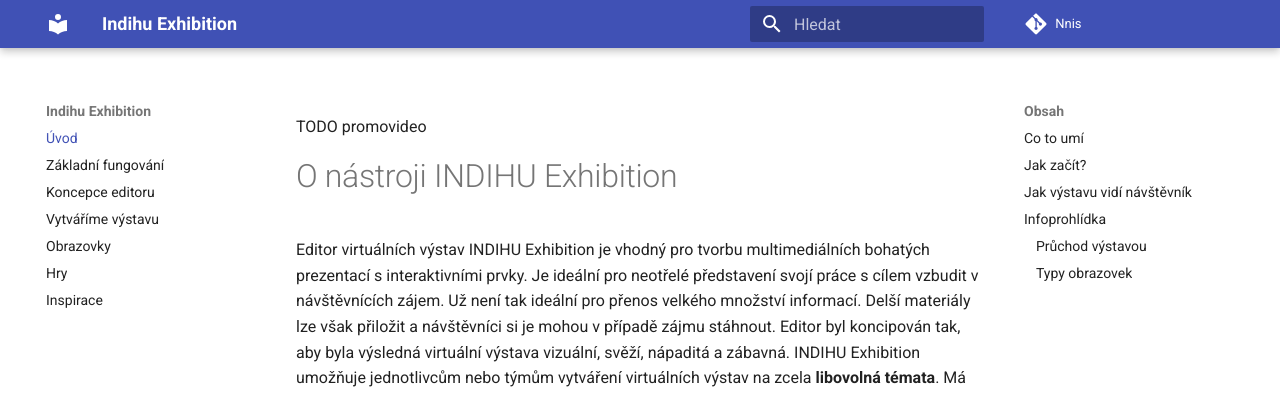
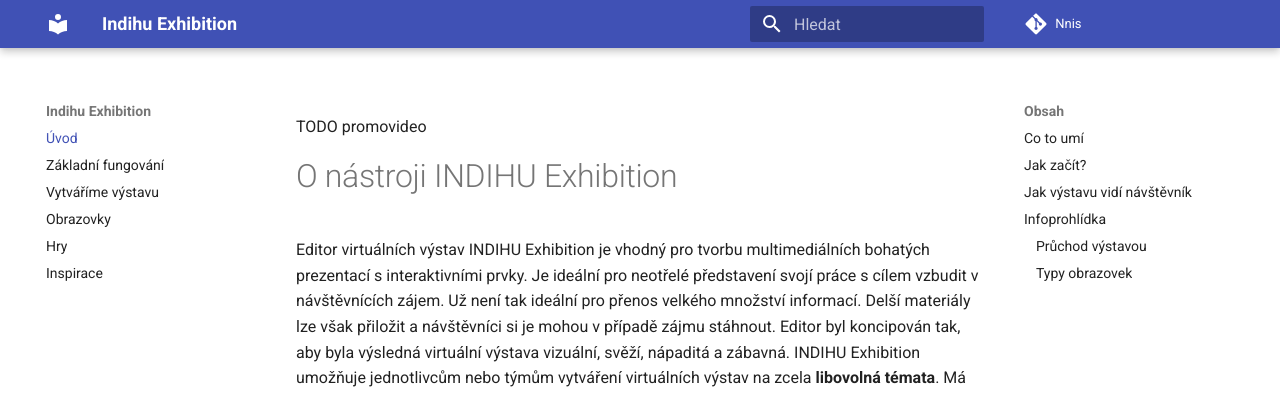
Before and after one commit to nnis/indihu-manual, an MkDocs documentation site: the page built from docs/index.md, in a window 1280 px wide. Shown: the top 395 px of the page. Built offline with MkDocs 1.6.1 and Material for MkDocs 9.7.7, drawn with Linux system fonts in a browser that asks for light colours.

Commit message:
Update mkdocs.yml

```diff
--- a/mkdocs.yml
+++ b/mkdocs.yml
@@ -5,7 +5,6 @@
 nav:
     - 'Úvod': 'index.md'
     - 'Základní fungování': 'zaklady.md'
-    - 'Koncepce editoru': 'koncepce-editoru.md'
     - 'Vytváříme výstavu': 'uspesna-vystava.md'
     - 'Obrazovky': 'obrazovky.md'
     - 'Hry': 'hry.md'
```
